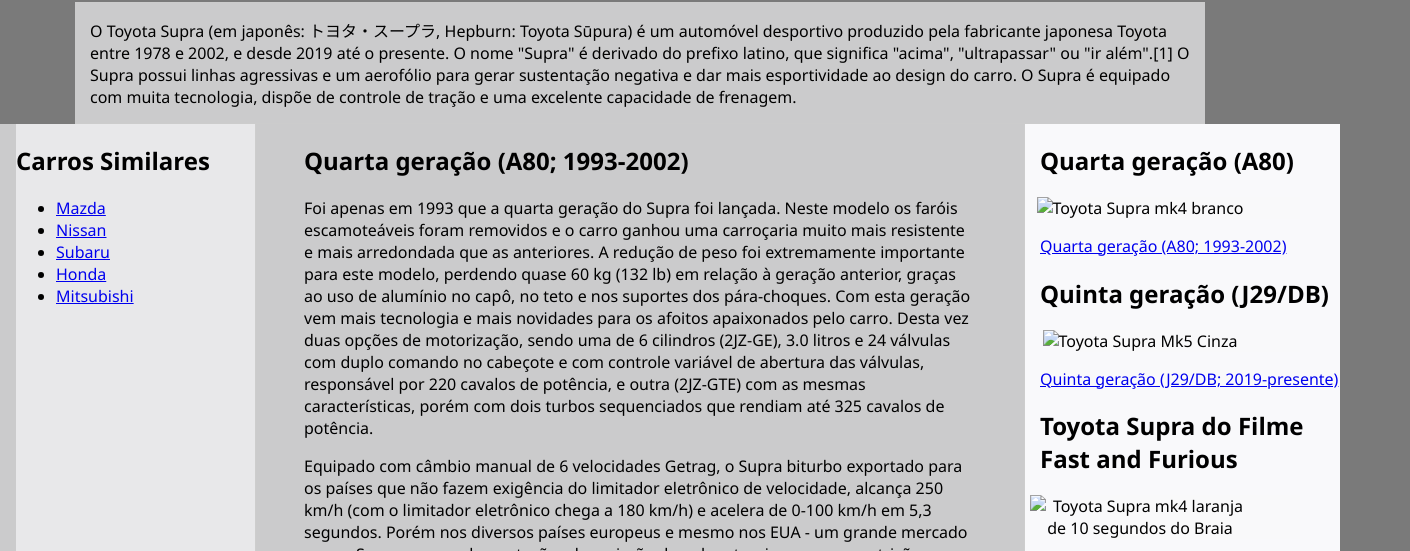
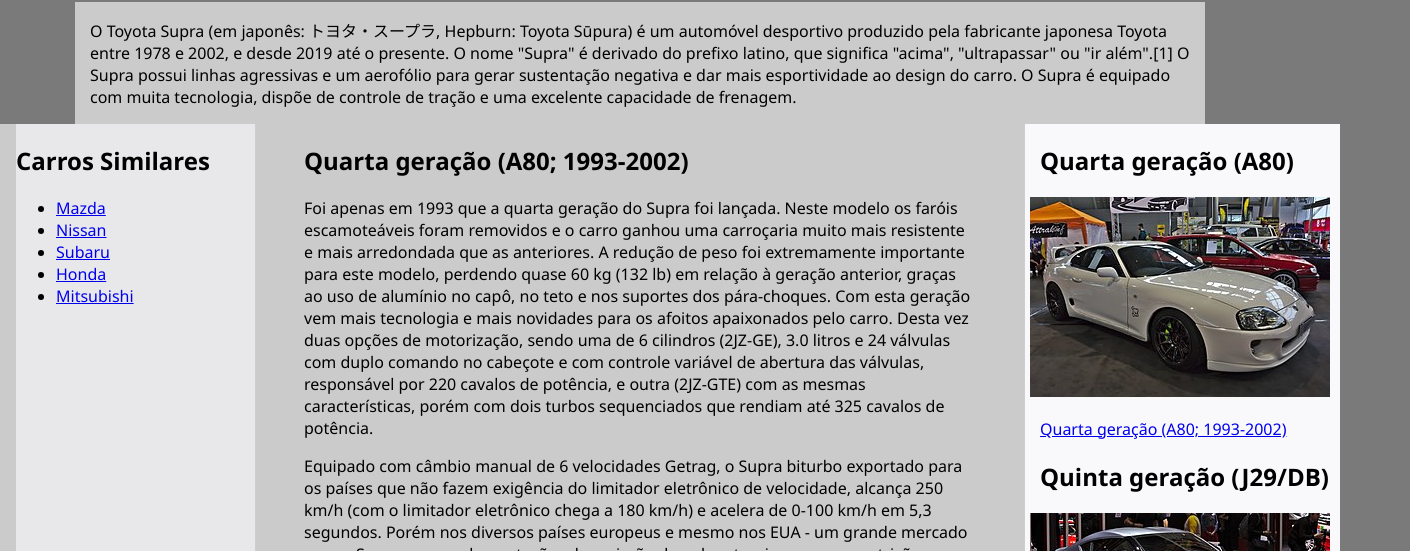
Before and after one commit to YukioSinchini/WikiDef, a plain HTML site: page index.html in a window 1280 px wide. Shown: the part 289-840 px from the top of the page, 1410 px wide, since content can reach past the window. Drawn offline with Linux system fonts and the light colour scheme; the site is published under a folder, as on GitHub Pages, so addresses that start at the root find nothing.

Commit message:
att img
any

```diff
--- a/index.html
+++ b/index.html
@@ -47,17 +47,17 @@
         <div class="anchors">
             <h2>Quarta geração (A80)</h2>
             <figure>
-                <img src="/assets/images/300px-Toyota_Supra_Mk_IV_1X7A8107.jpg" alt="Toyota Supra mk4 branco">
+                <img src="assets/images/300px-Toyota_Supra_Mk_IV_1X7A8107.jpg" alt="Toyota Supra mk4 branco">
             </figure>
                 <a href="#4gen">Quarta geração (A80; 1993-2002)</a>
             <h2>Quinta geração (J29/DB)</h2>
             <figure>
-                <img src="/assets/images/Toyota_Supra_GR.jpg" alt="Toyota Supra Mk5 Cinza">
+                <img src="assets/images/Toyota_Supra_GR.jpg" alt="Toyota Supra Mk5 Cinza">
             </figure>
                  <a href="#5gen">Quinta geração (J29/DB; 2019-presente)</a>
             <h2>Toyota Supra do Filme Fast and Furious</h2>
             <figure>
-                <img src="/assets/images/Toyota_Supra_10seg.jpg" alt="Toyota Supra mk4 laranja de 10 segundos do Braia ">
+                <img src="assets/images/Toyota_Supra_10seg.jpg" alt="Toyota Supra mk4 laranja de 10 segundos do Braia ">
             </figure>
                 <a href="#10sup">Toyota Supra de 1995, do filme The Fast and the Furious.</a>
         </div>
```
